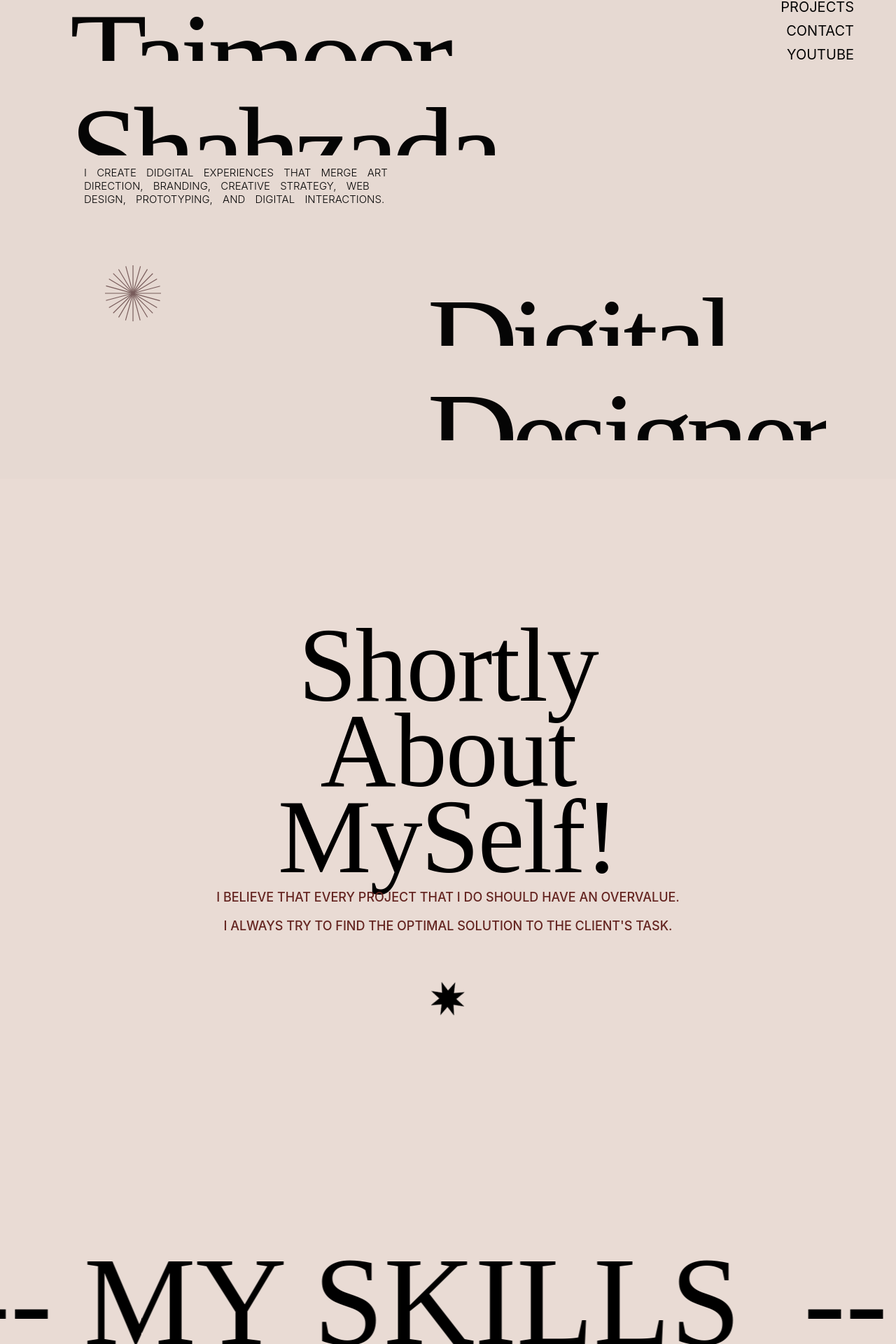
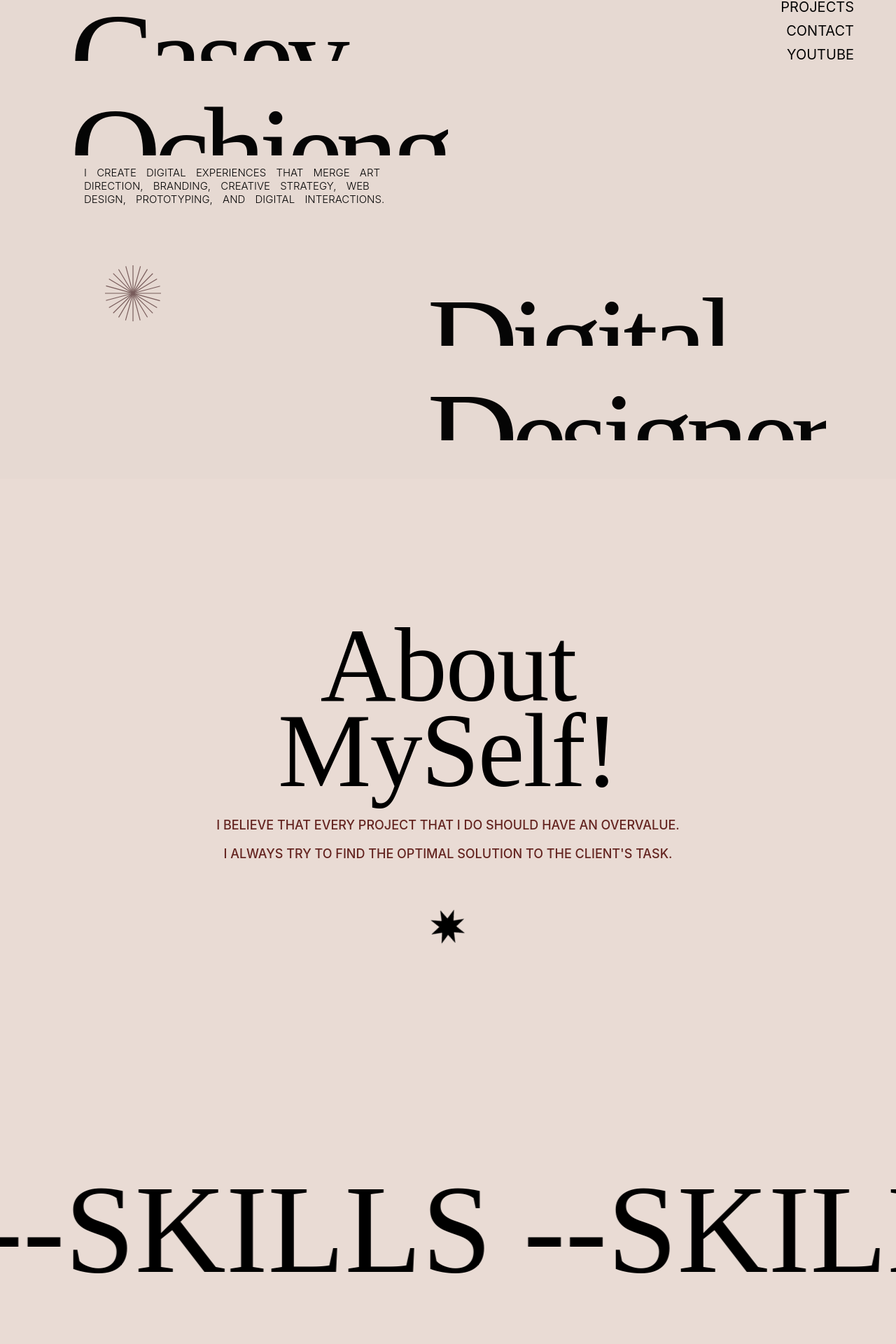
Before and after one commit to CaseyOchieng/Casey, a React (Create React App) app: page / in a window 1280 px wide. Shown: the part 116-2036 px from the top of the page at 70% size. Built offline with nearby package versions, Linux system fonts and the light colour scheme.

Commit message:
fixing the footer

```diff
--- a/src/Footer/Footer.js
+++ b/src/Footer/Footer.js
@@ -1,6 +1,11 @@
-import React from 'react'
-import './Footer.css'
+import React from "react";
+import "./Footer.css";
 function Footer() {
+  function getCurrentYear() {
+    const currentDate = new Date();
+    const currentYear = currentDate.getFullYear();
+    return currentYear;
+  }
   return (
     <div>
       <div className="footer">
@@ -11,34 +16,26 @@ function Footer() {
             </span>
           </div>
           <div className="social-links">
-                       <div className="social-links-h">
-                           Social
-                       </div>
+            <div className="social-links-h">Social</div>
             <div className="social-links-items">
-                           <a href="">Youtube</a>
               <a href="">Facebook</a>
               <a href="">Instagram</a>
               <a href="">Twitter</a>
               <a href="">Github</a>
               <a href="">LinkedIn</a>
-                           <a href="">Snapchat</a>
             </div>
           </div>
           <div className="social-links">
-                       <div className="social-links-h">
-                           Contact
-                       </div>
+            <div className="social-links-h">Contact</div>
             <div className="social-links-items">
               <a href="">Mail</a>
               <a href="">Whatsapp</a>
-                           <a href="">Telegram</a>
-                           <a href="">+92 302 4606680</a>
+              {/* <a href="">Telegram</a> */}
+              {/* <a href="">+92 302 4606680</a> */}
             </div>
           </div>
           <div className="footer-menu social-links">
-                       <div className="footer-menu-h social-links-h">
-                           Other Menu
-                       </div>
+            <div className="footer-menu-h social-links-h">Other Menu</div>
             <div className="footer-menu-links social-links-items">
               <p className="footer-menu-links-items">Home.</p>
               <p className="footer-menu-links-items">About.</p>
@@ -47,20 +44,22 @@ function Footer() {
             </div>
           </div>
           <div className="footer-btn">
-                       <a href="" className='footer-btn-a'>Get Started!</a>
+            <a href="" className="footer-btn-a">
+              Get Started!
+            </a>
           </div>
         </div>
         <div className="footer-bottom">
           <div className="left-footer-bottom">
-                       <p>Pakistan</p>
+            <p>Kenya</p>
           </div>
           <div className="right-footer-bottom">
-                       <p>2021. Taimoor Shahzada. ALL RIGHT RESERVED</p>
+            <p>{getCurrentYear()}. Casey Ochieng. ALL RIGHT RESERVED</p>
           </div>
         </div>
       </div>
       <div className="footer-ticker">
-               <div className="footer-ticker-item">&nbsp; - Taimoor shahzada </div>
+        <div className="footer-ticker-item">&nbsp; - Web Designer </div>
         <div className="footer-ticker-item">&nbsp; - Taimoor shahzada </div>
         <div className="footer-ticker-item">&nbsp; - Taimoor shahzada </div>
         <div className="footer-ticker-item">&nbsp; - Taimoor shahzada </div>
@@ -82,7 +81,7 @@ function Footer() {
         <div className="footer-ticker-item">&nbsp; - Taimoor shahzada </div>
       </div>
     </div>
-    )
+  );
 }
 
-export default Footer
+export default Footer;
--- a/src/Home/Home.css
+++ b/src/Home/Home.css
@@ -1,7 +1,8 @@
-*{
+* {
     font-family: 'Ogg';
 }
-.container{
+
+.container {
     display: flex;
     align-items: flex-start;
     justify-content: space-between;
@@ -9,7 +10,8 @@
     width: 100%;
     margin-top: -80px;
 }
-.container1{
+
+.container1 {
     display: flex;
     flex-direction: column;
     padding: 0px 100px;
@@ -18,10 +20,12 @@
     overflow: hidden;
 
 }
-.txt-line{
+
+.txt-line {
     overflow: hidden;
 }
-.txt-line p{
+
+.txt-line p {
     font-size: 180px;
     text-transform: capitalize;
     letter-spacing: -10px;
@@ -30,26 +34,31 @@
     height: 100%;
     line-height: 90%;
 }
-.line-bottom{
+
+.line-bottom {
     margin-top: -130px;
 }
-.right-side-menu{
+
+.right-side-menu {
     position: absolute;
     top: 40vh;
     text-align: right;
     right: 60px;
 }
-.right-side-menu p{
+
+.right-side-menu p {
     font-size: 20px;
     font-family: 'Inter';
     color: #642420;
     cursor: pointer;
     font-weight: lighter;
 }
-.left-side-quote{
+
+.left-side-quote {
     margin-left: 120px;
 }
-.left-side-quote p{
+
+.left-side-quote p {
     color: black;
     font-size: 15px;
     font-family: 'Inter';
@@ -58,15 +67,18 @@
     font-weight: 300;
 
 }
-.flower-svg{
+
+.flower-svg {
     margin-left: 150px;
     margin-top: -250px;
 }
-.flower-svg img{
-    animation:  animate-rotate 30s infinite linear;
+
+.flower-svg img {
+    animation: animate-rotate 30s infinite linear;
     width: 80px;
 }
-.short-about{
+
+.short-about {
     margin-top: 25vh;
     display: flex;
     align-items: center;
@@ -74,13 +86,16 @@
     justify-content: space-between;
     flex-direction: column;
 }
-.main-h1-short-about{
+
+.main-h1-short-about {
     margin-top: 100px;
 }
-.sub-main-p-short-about{
-    margin-top: 120px;
+
+.sub-main-p-short-about {
+    margin-top: 140px;
 }
-.short-about h1{
+
+.short-about h1 {
     font-size: 150px;
     font-weight: 500;
     font-family: 'Ogg';
@@ -88,7 +103,8 @@
     letter-spacing: -2px;
     text-align: center;
 }
-.short-about p{
+
+.short-about p {
     text-align: center;
     color: #642420;
     font-family: 'Inter';
@@ -96,28 +112,32 @@
     font-size: 18px;
     margin-top: 20px;
 }
-.another-svg{
+
+.another-svg {
     margin-top: 50px;
 }
-.short-about .another-svg img{
+
+.short-about .another-svg img {
     width: 50px;
     animation: animate-rotate 10s infinite linear;
 }
 
 @keyframes animate-rotate {
-    from{
+    from {
         transform: rotate(0deg);
     }
-    to{
+
+    to {
         transform: rotate(360deg);
     }
 }
-.my-skills-main-reel{
+
+.my-skills-main-reel {
     width: 100%;
     overflow: hidden;
 }
 
-.my-skills-reel{
+.my-skills-reel {
     margin-top: 300px;
     display: flex;
     align-items: center;
@@ -128,20 +148,23 @@
 }
 
 @keyframes animation-reel {
-    from{
+    from {
         transform: translateX(0%);
     }
-    to{
+
+    to {
         transform: translateX(-100%);
     }
 }
-.reel-item{
+
+.reel-item {
     font-weight: 400;
     font-family: 'Ogg';
     font-size: 180px;
     text-transform: uppercase;
 }
-.skill-set-boxes{
+
+.skill-set-boxes {
     display: flex;
     align-items: center;
     justify-content: space-around;
@@ -151,7 +174,7 @@
     flex-wrap: wrap;
 }
 
-.skill-set-box{
+.skill-set-box {
     margin: 50px 10px;
     display: flex;
     width: 350px;
@@ -160,32 +183,37 @@
     flex-direction: column;
     background-color: #101010;
     border: 1px solid transparent;
-    transition: color .8s cubic-bezier(.16, 1, .3 ,1);
-    transition: background-color 1s cubic-bezier(.16, 1, .3 ,1);
-    transition: border .8s cubic-bezier(.16, 1, .3 ,1);
+    transition: color .8s cubic-bezier(.16, 1, .3, 1);
+    transition: background-color 1s cubic-bezier(.16, 1, .3, 1);
+    transition: border .8s cubic-bezier(.16, 1, .3, 1);
 }
-.skill-set-box:hover{
+
+.skill-set-box:hover {
     color: #161616;
     background-color: #f0f0f0;
     border: 1px solid #161616;
 }
+
 .skill-set-box h1,
-.skill-set-box p{
+.skill-set-box p {
     margin: 0px 30px;
     font-family: 'Inter';
     font-weight: lighter;
     text-transform: uppercase;
 }
-.skill-set-box h1{
+
+.skill-set-box h1 {
     margin-top: 35px;
     font-size: 20px;
     font-weight: bold;
 }
-.skill-set-box p{
+
+.skill-set-box p {
     margin-top: 20px;
     font-size: 13px;
 }
-.project-and-work{
+
+.project-and-work {
     display: flex;
     align-items: center;
     justify-content: center;
@@ -198,99 +226,115 @@
     padding-bottom: 100px;
     border-bottom: 1px dashed black;
 }
-.project-and-work h1 .h1-project{
+
+.project-and-work h1 .h1-project {
     text-decoration: none;
     color: black;
     font-size: 100px;
     font-weight: lighter;
     font-family: 'Ogg';
-    text-decoration: .5px line-through;
+}
 
-}
-.project-and-work p{
+.project-and-work p {
     color: black;
     font-size: 20px;
     margin-top: -20px;
     font-weight: lighter;
     font-family: 'Inter';
 }
-.h1-project img{
+
+.h1-project img {
     width: 90px;
 }
 
 
 @media (max-width: 1200px) {
-    .txt-line p{
+    .txt-line p {
         font-size: 100px;
         letter-spacing: -5px;
         font-weight: 500;
     }
-    .line-bottom{
+
+    .line-bottom {
         margin-top: -200px;
     }
-    .flower-svg{
+
+    .flower-svg {
         display: none;
     }
-    .short-about h1{
+
+    .short-about h1 {
         font-size: 100px;
         margin: 0;
         line-height: 88%;
     }
-    .short-about p{
+
+    .short-about p {
         margin-top: 5px;
         font-weight: 300;
     }
+
     .sub-main-p-short-about {
         margin-top: 10px;
     }
-    .reel-item{
+
+    .reel-item {
         font-size: 100px;
     }
-    .project-and-work h1 .h1-project{
+
+    .project-and-work h1 .h1-project {
         font-size: 50px;
     }
-    .project-and-work h1 .h1-project img{
+
+    .project-and-work h1 .h1-project img {
         width: 30px;
     }
-    .project-and-work p{
+
+    .project-and-work p {
         margin-top: -30px;
     }
-    .skill-set-box{
+
+    .skill-set-box {
         margin: 10px 5px;
     }
 }
+
 @media (max-width: 600px) {
-    .short-about p{
+    .short-about p {
         font-size: 12px;
         margin-left: 10px;
         margin-right: 10px;
     }
 
-    .txt-line p{
+    .txt-line p {
         font-size: 60px;
         letter-spacing: -2px;
         font-weight: 500;
     }
-    .line-bottom{
+
+    .line-bottom {
         margin-top: -120px;
     }
 
-    .left-side-quote{
+    .left-side-quote {
         margin-left: 10vw;
     }
-    .left-side-quote p{
+
+    .left-side-quote p {
         font-size: 12px;
     }
-    .container1{
+
+    .container1 {
         padding: 0px 50px;
     }
-    .short-about h1{
+
+    .short-about h1 {
         font-size: 60px;
         margin: 0;
         line-height: 88%;
     }
 
-    .reel-item{
+    .reel-item {
         font-size: 60px;
     }
 }
--- a/src/Home/Home.js
+++ b/src/Home/Home.js
@@ -1,62 +1,70 @@
-import React, {useEffect, useRef} from 'react'
-import './Home.css'
-import Header from '../Header/Header';
-import flower from '../Assets/flower.svg'
-import another from '../Assets/another.svg'
-import arrow from '../Assets/arrow.svg'
-import { Link } from 'react-router-dom';
-import GetInTouch from '../GetInTouch/GetInTouch';
-import Footer from '../Footer/Footer';
-import gsap from 'gsap';
+import gsap from "gsap";
+import React, { useEffect, useRef } from "react";
+import { Link } from "react-router-dom";
+import another from "../Assets/another.svg";
+import arrow from "../Assets/arrow.svg";
+import flower from "../Assets/flower.svg";
+import Footer from "../Footer/Footer";
+import GetInTouch from "../GetInTouch/GetInTouch";
+import Header from "../Header/Header";
+import "./Home.css";
 function Home() {
-    let text1 = useRef(null)
-    let text2 = useRef(null)
-    let text3 = useRef(null)
-    let text4 = useRef(null)
-    let p1 = useRef(null)
+  let text1 = useRef(null);
+  let text2 = useRef(null);
+  let text3 = useRef(null);
+  let text4 = useRef(null);
+  let p1 = useRef(null);
 
   const timeline_home = gsap.timeline();
   useEffect(() => {
-        timeline_home.from([text1, text2, text3, text4], {
+    timeline_home.from(
+      [text1, text2, text3, text4],
+      {
         duration: 1,
         skewY: 15,
         y: 400,
         stagger: {
-                amount: .2
-            }
-        },"-=1.2")
+          amount: 0.2,
+        },
+      },
+      "-=1.2"
+    );
     timeline_home.from(p1, {
-            duration: .6,
+      duration: 0.6,
       x: -100,
-            delay: .2,
-            opacity: 0
-        })
-    })
+      delay: 0.2,
+      opacity: 0,
+    });
+  }, [timeline_home]);
   return (
-        <div className='home'>
-      1  <Header timeline = {timeline_home}/>
+    <div className="home">
+      1 <Header timeline={timeline_home} />
       <div className="container">
         <div className="container1">
-                <div className="txt-line" id='taimoor'>
-                    <p ref={el => text1 = el}>Taimoor</p>
+          <div className="txt-line" id="Casey">
+            <p ref={(el) => (text1 = el)}>Casey</p>
           </div>
-                <div className="txt-line line-bottom" id="shahzada">
-                    <p ref={el => text2 = el}>Shahzada</p>
+          <div className="txt-line line-bottom" id="Ochieng">
+            <p ref={(el) => (text2 = el)}>Ochieng</p>
           </div>
         </div>
         <div></div>
       </div>
       <div className="left-side-quote">
-            <p ref={el => p1 = el}>I create didgital experiences that merge art <br /> direction, branding, creative strategy, web <br /> design, prototyping, and digital interactions.</p>
+        <p ref={(el) => (p1 = el)}>
+          I create digital experiences that merge art <br /> direction,
+          branding, creative strategy, web <br /> design, prototyping, and
+          digital interactions.
+        </p>
       </div>
       <div className="container">
         <div></div>
         <div className="container1">
           <div className="txt-line" id="digital">
-                    <p ref={el => text3 = el}>Digital</p>
+            <p ref={(el) => (text3 = el)}>Digital</p>
           </div>
           <div className="txt-line line-bottom" id="designer">
-                    <p ref={el => text4 = el}>Designer</p>
+            <p ref={(el) => (text4 = el)}>Designer</p>
           </div>
         </div>
       </div>
@@ -65,15 +73,9 @@ function Home() {
       </div>
       <div className="short-about">
         <div className="main-h1-short-about">
-                <h1 className="main-short-about">
-                    Shortly
-                </h1>
-                <h1 className='main-short-about'>
-                    About
-                </h1>
-                <h1 className="main-short-about">
-                    MySelf!
-                </h1>
+          {/* <h1 className="main-short-about">Shortly</h1> */}
+          <h1 className="main-short-about">About</h1>
+          <h1 className="main-short-about">MySelf!</h1>
         </div>
         <div className="sub-main-p-short-about">
           <p className="sub-main-short-about">
@@ -89,68 +91,91 @@ function Home() {
       </div>
       <div className="my-skills-main-reel">
         <div className="my-skills-reel" id="skill-reel">
-                <div className="reel-item">&nbsp; -- My skills</div>
-                <div className="reel-item">&nbsp; -- My skills</div>
-                <div className="reel-item">&nbsp; -- My skills</div>
-                <div className="reel-item">&nbsp; -- My skills</div>
-                <div className="reel-item">&nbsp; -- My skills</div>
-                <div className="reel-item">&nbsp; -- My skills</div>
-                <div className="reel-item">&nbsp; -- My skills</div>
-                <div className="reel-item">&nbsp; -- My skills</div>
-                <div className="reel-item">&nbsp; -- My skills</div>
-                <div className="reel-item">&nbsp; -- My skills</div>
+          <div className="reel-item">&nbsp;--skills</div>
+          <div className="reel-item">&nbsp;--skills</div>
+          <div className="reel-item">&nbsp;--skills</div>
+          <div className="reel-item">&nbsp;--skills</div>
+          <div className="reel-item">&nbsp;--skills</div>
+          <div className="reel-item">&nbsp;--skills</div>
+          <div className="reel-item">&nbsp;--skills</div>
+          <div className="reel-item">&nbsp;--skills</div>
+          <div className="reel-item">&nbsp;--skills</div>
+          <div className="reel-item">&nbsp;--skills</div>
         </div>
         <div className="skill-set-boxes">
           <div className="skill-set-box">
             <h1 className="skill-set-box-h1">HTML5</h1>
-                    <p className="skill-set-box-p">I mainly used to develop Website Markup</p>
+            <p className="skill-set-box-p">
+              I mainly used to develop Website Markup
+            </p>
             <p>___</p>
           </div>
           <div className="skill-set-box">
             <h1 className="skill-set-box-h1">CSS3</h1>
-                    <p className="skill-set-box-p">I use this to style and bring design to browsers</p>
+            <p className="skill-set-box-p">
+              I use this to style and bring design to browsers
+            </p>
             <p>___</p>
           </div>
           <div className="skill-set-box">
             <h1 className="skill-set-box-h1">javascript</h1>
-                    <p className="skill-set-box-p">With this technology i create visual effects and interaction and DOM elements</p>
+            <p className="skill-set-box-p">
+              With this technology i create visual effects and interaction and
+              DOM elements
+            </p>
             <p>___</p>
           </div>
           <div className="skill-set-box">
             <h1 className="skill-set-box-h1">React.js</h1>
-                    <p className="skill-set-box-p">I loved it! I use it to create applications that have lot of reactivity</p>
+            <p className="skill-set-box-p">
+              I loved it! I use it to create applications that have lot of
+              reactivity
+            </p>
             <p>___</p>
           </div>
           <div className="skill-set-box">
             <h1 className="skill-set-box-h1">Greensock - GSAP</h1>
-                    <p className="skill-set-box-p">I used this as an animation library, The most loved ones!</p>
+            <p className="skill-set-box-p">
+              I used this as an animation library, The most loved ones!
+            </p>
             <p>___</p>
           </div>
           <div className="skill-set-box">
             <h1 className="skill-set-box-h1">Three.js</h1>
-                    <p className="skill-set-box-p">This library deals and simplifies the working with webgl and glsl</p>
+            <p className="skill-set-box-p">
+              This library deals and simplifies the working with webgl and glsl
+            </p>
             <p>___</p>
           </div>
           <div className="skill-set-box">
             <h1 className="skill-set-box-h1">Sass</h1>
-                    <p className="skill-set-box-p">I prefer this also instead of CSS beacouse of advance functionalities</p>
+            <p className="skill-set-box-p">
+              I prefer this also instead of CSS beacouse of advance
+              functionalities
+            </p>
             <p>___</p>
           </div>
           <div className="skill-set-box">
             <h1 className="skill-set-box-h1">Node.js</h1>
-                    <p className="skill-set-box-p">I use it to writing server scripting for applications</p>
+            <p className="skill-set-box-p">
+              I use it to writing server scripting for applications
+            </p>
             <p>___</p>
           </div>
 
           <div className="skill-set-box">
             <h1 className="skill-set-box-h1">Photoshop</h1>
-                    <p className="skill-set-box-p">Use to edit photos or prototype any website design</p>
+            <p className="skill-set-box-p">
+              Use to edit photos or prototype any website design
+            </p>
             <p>___</p>
           </div>
 
           <div className="skill-set-box">
             <h1 className="skill-set-box-h1">Illustrator</h1>
-                    <p className="skill-set-box-p">I use to make creative svgs and illustrations for website</p>
+            <p className="skill-set-box-p">
+              I use to make creative svgs and illustrations for website
+            </p>
             <p>___</p>
           </div>
         </div>
@@ -167,7 +192,7 @@ function Home() {
         <Footer />
       </div>
     </div>
-    )
+  );
 }
 
-export default Home
+export default Home;
```
Also changed, not shown: src/Assets/2.jpg (added), 1 other file (tests, documents, lock files or other folders). Lines whose indentation alone changed are shown as unchanged.
